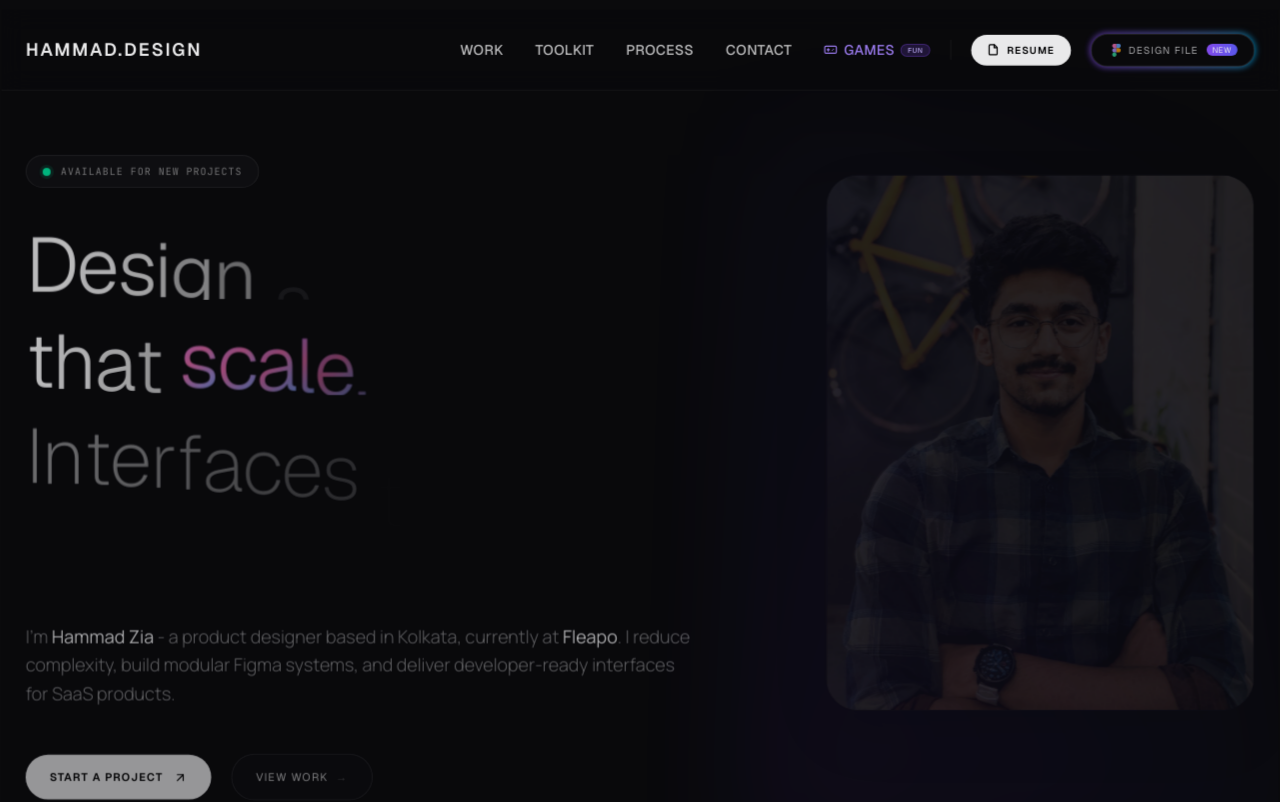
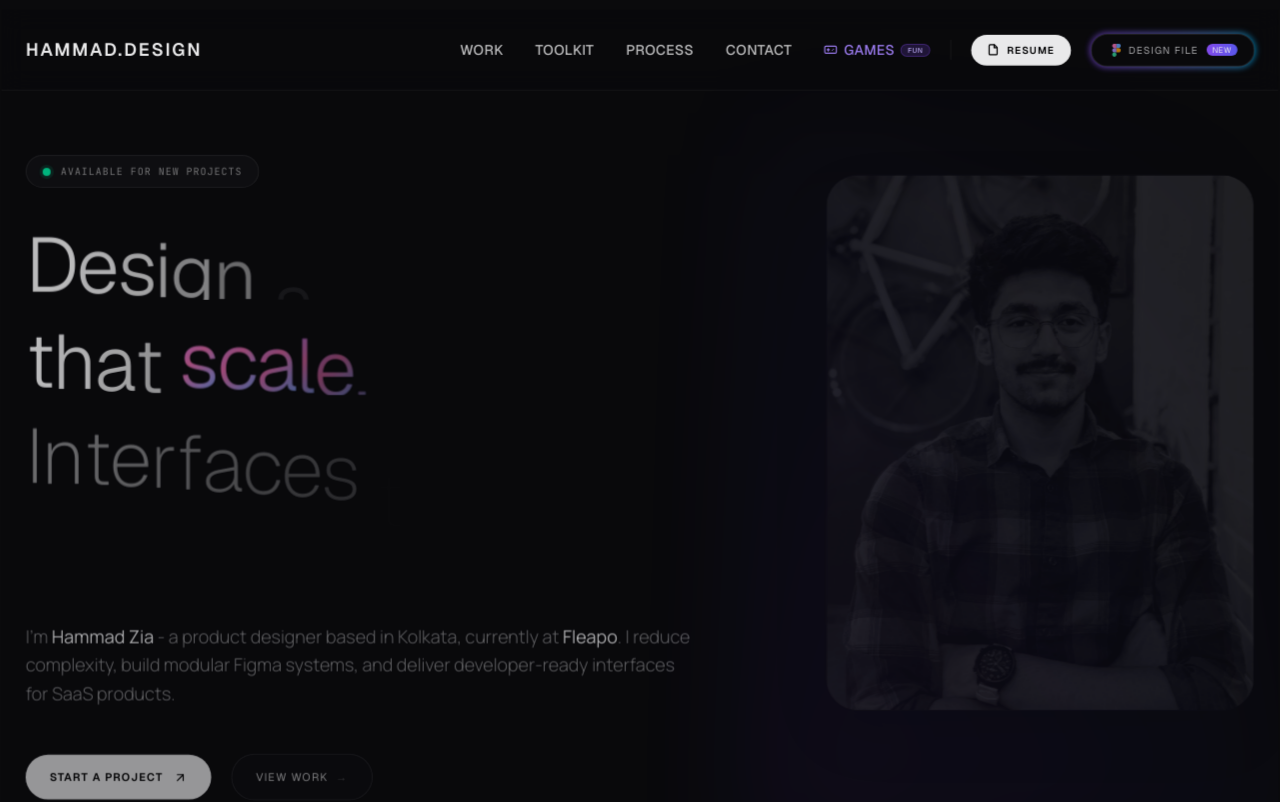
Before and after one commit to hammadzia92/Portfolio-Website, a Next.js app: page / in a window 1280 px wide. Shown: the top 802 px of the page. Built offline with nearby package versions, Linux system fonts and the light colour scheme.

Commit message:
style(hero): restore black and white hover transitions to new portrait image

```diff
--- a/src/components/PortfolioMode.tsx
+++ b/src/components/PortfolioMode.tsx
@@ -681,7 +681,7 @@ export default function PortfolioMode({ onSwitchMode }: PortfolioModeProps) {
                 <img
                   src="/1ce877c9-37aa-4e6c-a97b-fbe3fab43352.jfif"
                   alt="Hammad Zia Portrait"
-                  className="w-full h-full object-cover object-top opacity-100 group-hover:scale-103 transition-all duration-700 ease-out z-10"
+                  className="w-full h-full object-cover object-top grayscale opacity-95 group-hover:grayscale-0 group-hover:opacity-100 group-hover:scale-103 transition-all duration-700 ease-out z-10"
                 />
 
               </motion.div>
```
